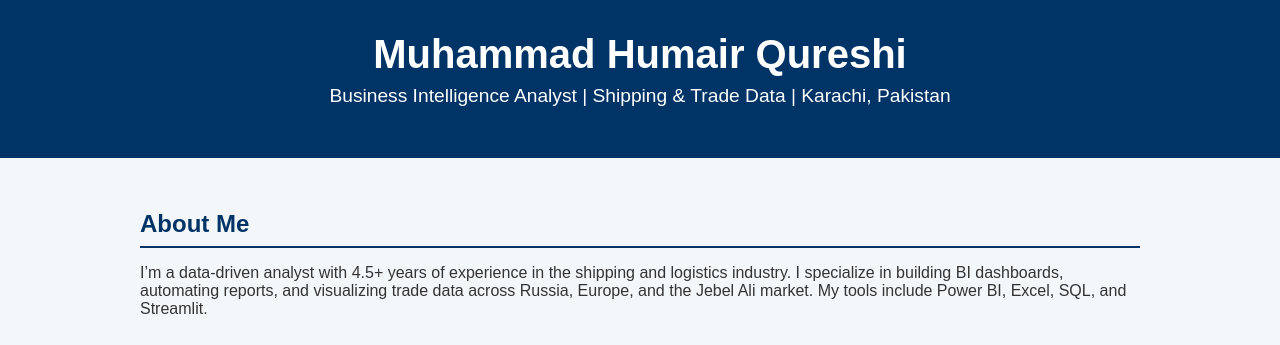
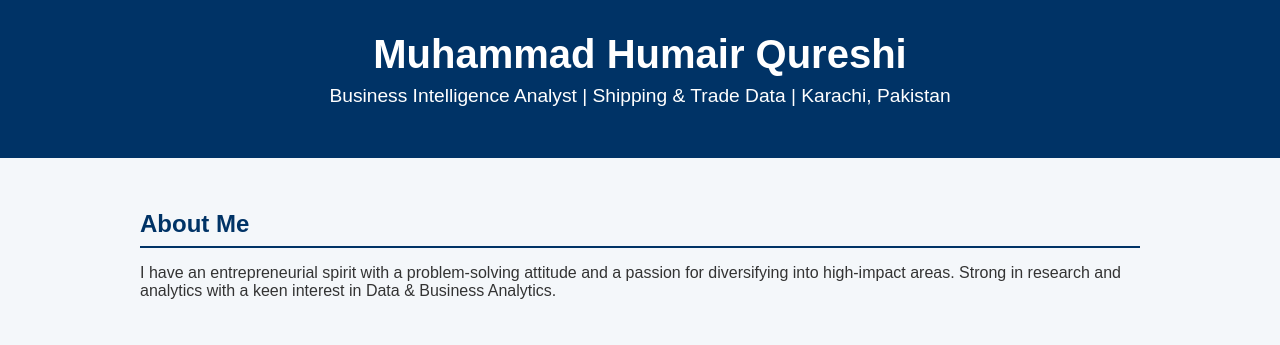
Before and after one commit to defihumair/bi-portfolio, a plain HTML site: page index.html in a window 1280 px wide. Shown: the top 345 px of the page. Drawn offline with Linux system fonts and the light colour scheme.

Commit message:
index.html

```diff
--- a/index.html
+++ b/index.html
@@ -97,7 +97,7 @@
     <section class="section">
       <h2>About Me</h2>
       <p>
-        I’m a data-driven analyst with 4.5+ years of experience in the shipping and logistics industry. I specialize in building BI dashboards, automating reports, and visualizing trade data across Russia, Europe, and the Jebel Ali market. My tools include Power BI, Excel, SQL, and Streamlit.
+        I have an entrepreneurial spirit with a problem-solving attitude and a passion for diversifying into high-impact areas. Strong in research and analytics with a keen interest in Data & Business Analytics.
       </p>
     </section>
 
```
